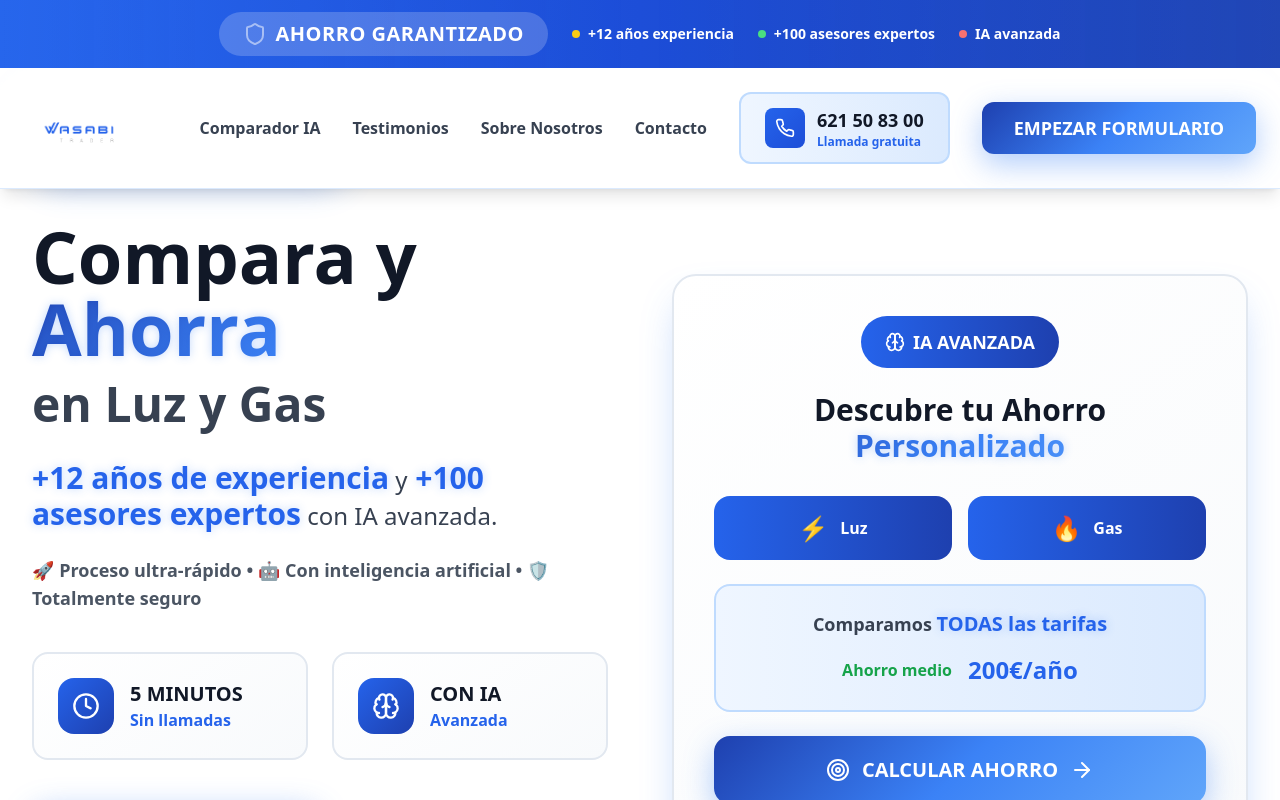
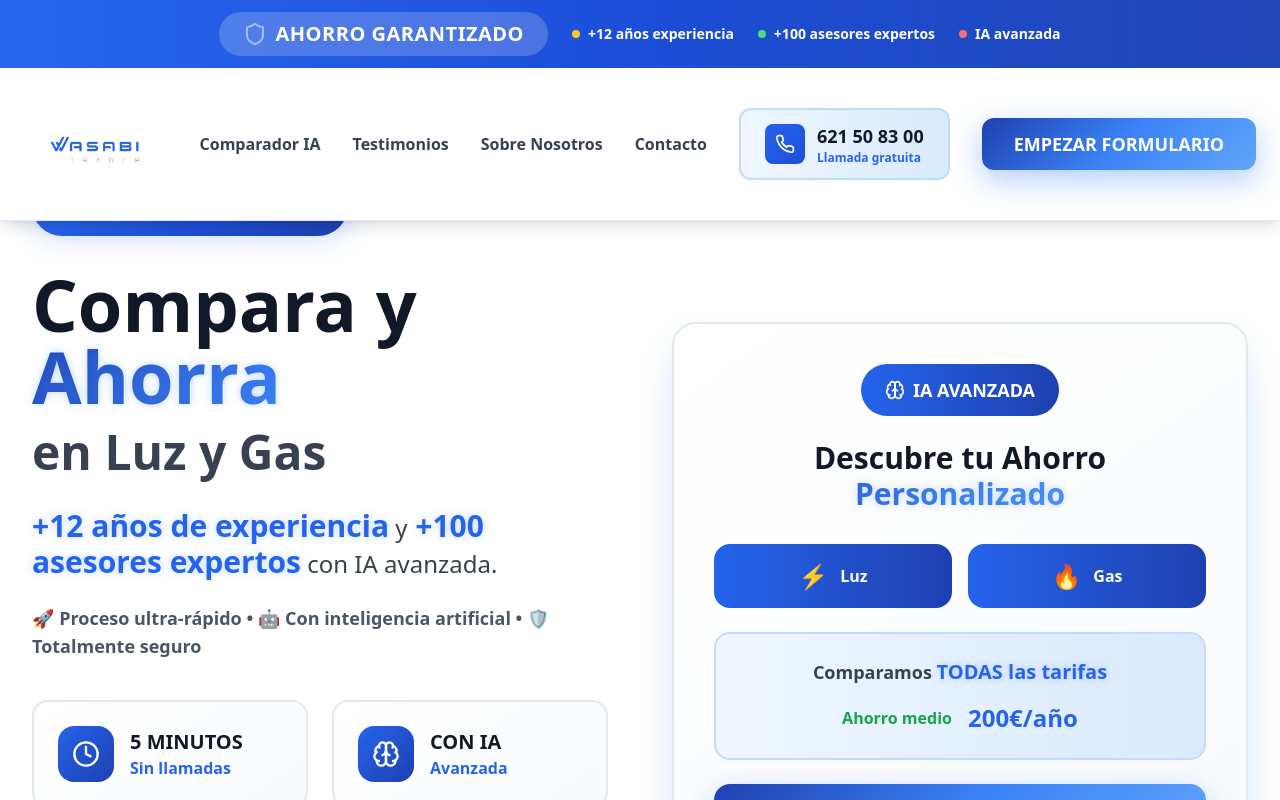
Before and after one commit to iafy-io/33, a React (Vite) app: page / in a window 1280 px wide. Shown: the top 800 px of the page. Built offline with nearby package versions, Linux system fonts and the light colour scheme.

Commit message:
Aumentar tamaño del logo y arreglar espaciado del Hero

```diff
--- a/src/components/Header.tsx
+++ b/src/components/Header.tsx
@@ -51,7 +51,7 @@ export default function Header() {
           <div className="flex justify-between items-center py-0.5 lg:py-1">
             {/* Logo optimizado para desktop */}
             <Link to="/" className="flex items-center space-x-3 lg:space-x-4 hover-lift-intense">
-              <div className="relative w-16 h-16 sm:w-20 sm:h-20 lg:w-24 lg:h-24 xl:w-28 xl:h-28">
+              <div className="relative w-20 h-20 sm:w-24 sm:h-24 lg:w-32 lg:h-32 xl:w-36 xl:h-36">
                 <img
                   src="/wasabi trader azul.png"
                   alt="Wasabi Trader Logo"
@@ -63,7 +63,7 @@ export default function Header() {
                   }}
                 />
                 <div className="w-full h-full bg-gradient-to-br from-blue-500 to-blue-600 rounded-xl flex items-center justify-center shadow-lg" style={{display: 'none'}}>
-                  <span className="text-white font-black text-lg sm:text-xl lg:text-2xl xl:text-3xl">W</span>
+                  <span className="text-white font-black text-xl sm:text-2xl lg:text-3xl xl:text-4xl">W</span>
                 </div>
               </div>
             </Link>
--- a/src/components/Hero.tsx
+++ b/src/components/Hero.tsx
@@ -4,7 +4,7 @@ import { Shield, Clock, Users, Brain, Star, ArrowRight, Zap, Target } from 'luci
 export default function Hero() {
   return (
     <section className="relative min-h-screen bg-white overflow-hidden">
-      <div className="relative max-w-7xl mx-auto px-4 sm:px-6 lg:px-8 pt-24 sm:pt-28 lg:pt-32 pb-16 lg:pb-20">
+      <div className="relative max-w-7xl mx-auto px-4 sm:px-6 lg:px-8 pt-32 sm:pt-36 lg:pt-40 xl:pt-44 pb-16 lg:pb-20">
         <div className="grid lg:grid-cols-2 gap-12 lg:gap-16 items-center">
           <div className="space-y-8 lg:space-y-10">
             <div className="space-y-6 lg:space-y-8">
```
